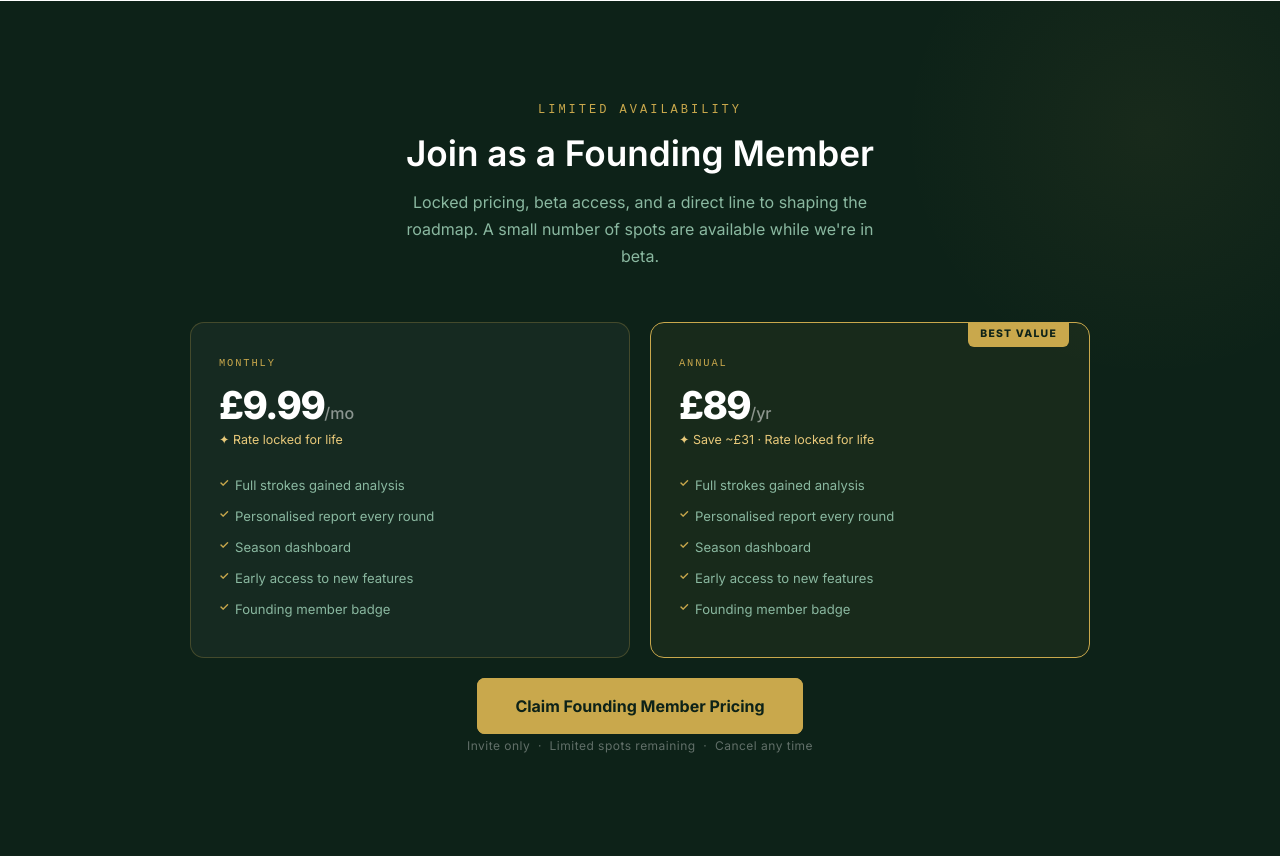
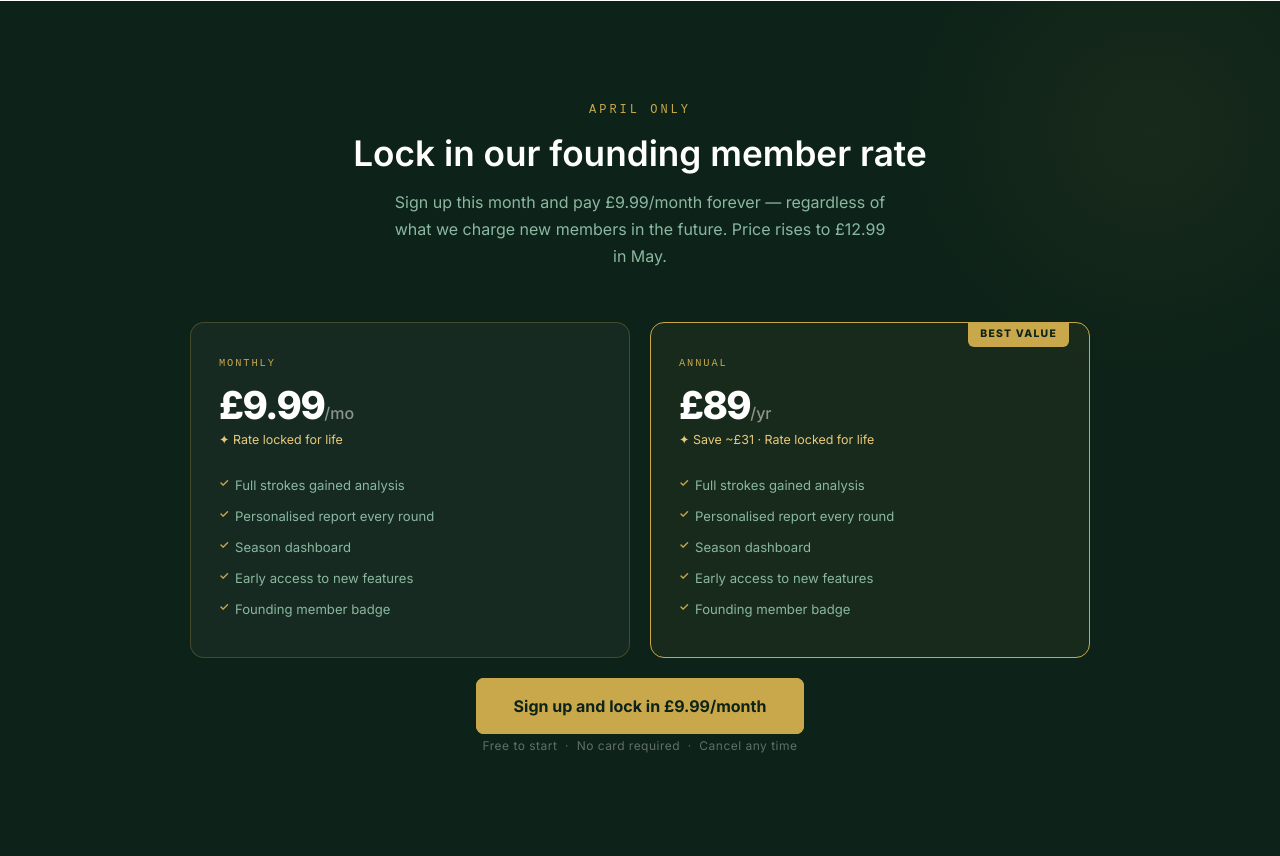
Before and after one commit to webbo28104-sketch/magnolia-analytics, a Flask app: page / in a window 1280 px wide. Shown: the part 3284-4140 px from the top of the page. Run offline with Flask 3, Linux system fonts and the light colour scheme; the visitor is signed in with stand-in values (Sample User, id 1).

Commit message:
feat(auth): remove waitlist gate and open direct signup
Replace the invite-only waitlist flow with open registration. All
unauthenticated visitors can now access the landing page and sign up
directly without an invite code. BETA_MODE remains active so every
April signup auto-receives founding member pricing locked at £9.99/month.

- Remove invite code validation from /auth/register
- Strip waitlist redirect from _access_gate; admin routes still require login
- Remove invite code field from register form
- Update landing page hero CTA, founding pill, and founding section copy
  with April urgency pricing hook (£9.99 → £12.99 after April)
- Set INVITE_ONLY = False in config

Waitlist table and admin panel preserved for historical entries.

Co-Authored-By: Claude Sonnet 4.6 <noreply@anthropic.com>

```diff
--- a/app/__init__.py
+++ b/app/__init__.py
@@ -1,4 +1,4 @@
-from flask import Flask, request, redirect, url_for, session
+from flask import Flask, request, redirect, url_for
 from flask_sqlalchemy import SQLAlchemy
 from flask_migrate import Migrate
 from flask_login import LoginManager, user_logged_in, current_user
@@ -47,7 +47,7 @@ def create_app(config_name='default'):
     # Recompute stale stats for the user on every login (covers login + register)
     user_logged_in.connect(_recompute_stale_on_login, app)
 
-    # Access gate: redirect unauthenticated visitors to /waitlist
+    # Access gate: public routes are open; only admin requires login when unauthenticated
     @app.before_request
     def _access_gate():
         # Always allow static files and PWA assets
@@ -55,33 +55,15 @@ def create_app(config_name='default'):
             return None
         if request.endpoint in ('main.service_worker', 'main.manifest'):
             return None
-        # Always allow the waitlist page itself
-        if request.endpoint in ('waitlist.index',):
-            return None
         # Always allow the Stripe webhook (Stripe cannot send a session cookie)
         if request.endpoint == 'payments.webhook_handler':
-            return None
-        # Always allow login, validate-code, and the password-reset flow
-        if request.endpoint in (
-            'auth.login', 'auth.validate_code', 'auth.logout',
-            'auth.forgot_password', 'auth.reset_password',
-        ):
             return None
         # Authenticated users pass through
         if current_user.is_authenticated:
             return None
-        # Admin routes → redirect to login (not waitlist) when unauthenticated
+        # Admin routes → redirect to login when unauthenticated
         if request.endpoint and request.endpoint.startswith('admin.'):
             return redirect(url_for('auth.login'))
-        # Allow /auth/register via modal flow (session flag) or direct invite link (?code= / form field)
-        if request.endpoint == 'auth.register':
-            if session.get('access_granted'):
-                return None
-            if request.args.get('code') or request.form.get('invite_code'):
-                return None
-            return redirect(url_for('waitlist.index'))
-        # All other unauthenticated requests → waitlist
-        return redirect(url_for('waitlist.index'))
 
     # Custom Jinja2 filters
     @app.template_filter('combine')
--- a/app/templates/index.html
+++ b/app/templates/index.html
@@ -781,7 +781,7 @@
         <a href="{{ url_for('dashboard.index') }}" class="btn--hero-primary">Go to Dashboard</a>
         <a href="{{ url_for('rounds.new_round') }}" class="btn--hero-ghost">Log a Round</a>
       {% else %}
-        <a href="{{ url_for('auth.register') }}" class="btn--hero-primary">Get Early Access</a>
+        <a href="{{ url_for('auth.register') }}" class="btn--hero-primary">Sign up free</a>
         <a href="#how-it-works" class="btn--hero-ghost">See how it works</a>
       {% endif %}
     </div>
@@ -789,7 +789,7 @@
     {% if not already_subscribed %}
     <p class="lp-founding-pill">
       <span class="lp-pill-star">✦</span>
-      Founding member pricing — £9.99/mo locked for life. Limited spots.
+      Sign up in April and lock in our founding member rate — £9.99/mo forever. Rises to £12.99 after April.
     </p>
     {% endif %}
 
@@ -1104,9 +1104,9 @@
 {% if not already_subscribed %}
 <section class="lp-founding" id="founding">
   <div class="lp-founding-inner">
-    <p class="section-eyebrow">Limited availability</p>
-    <h2 class="section-title">Join as a Founding Member</h2>
-    <p class="lp-founding-sub">Locked pricing, beta access, and a direct line to shaping the roadmap. A small number of spots are available while we're in beta.</p>
+    <p class="section-eyebrow">April only</p>
+    <h2 class="section-title">Lock in our founding member rate</h2>
+    <p class="lp-founding-sub">Sign up this month and pay £9.99/month forever — regardless of what we charge new members in the future. Price rises to £12.99 in May.</p>
 
     <div class="lp-plan-grid">
 
@@ -1140,9 +1140,9 @@
     </div>
 
     <div class="lp-founding-cta-wrap">
-      <a href="{{ url_for('main.pricing') }}" class="btn--hero-primary">Claim Founding Member Pricing</a>
+      <a href="{{ url_for('auth.register') }}" class="btn--hero-primary">Sign up and lock in £9.99/month</a>
     </div>
-    <p class="lp-founding-small">Invite only &nbsp;·&nbsp; Limited spots remaining &nbsp;·&nbsp; Cancel any time</p>
+    <p class="lp-founding-small">Free to start &nbsp;·&nbsp; No card required &nbsp;·&nbsp; Cancel any time</p>
 
   </div>
 </section>
--- a/config.py
+++ b/config.py
@@ -23,8 +23,8 @@ class Config:
     APP_NAME = 'Magnolia Analytics'
     DEFAULT_COURSE = 'Seaford GC'
 
-    # Access control — set to True to require an invite code at registration
-    INVITE_ONLY = True
+    # Access control — invite-only gate removed; direct signup now open
+    INVITE_ONLY = False
 
     # Founding member period — set False at public launch
     BETA_MODE = True
```
Also changed, not shown: app/routes/auth.py (+3 -44 lines), app/templates/auth/register.html (+2 -10 lines).
